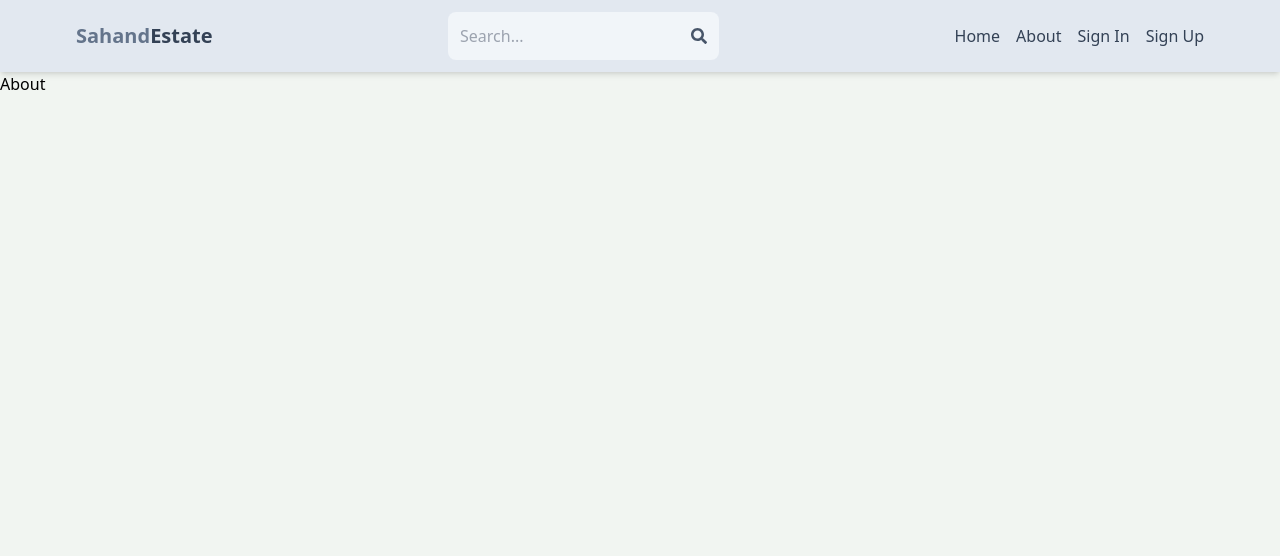
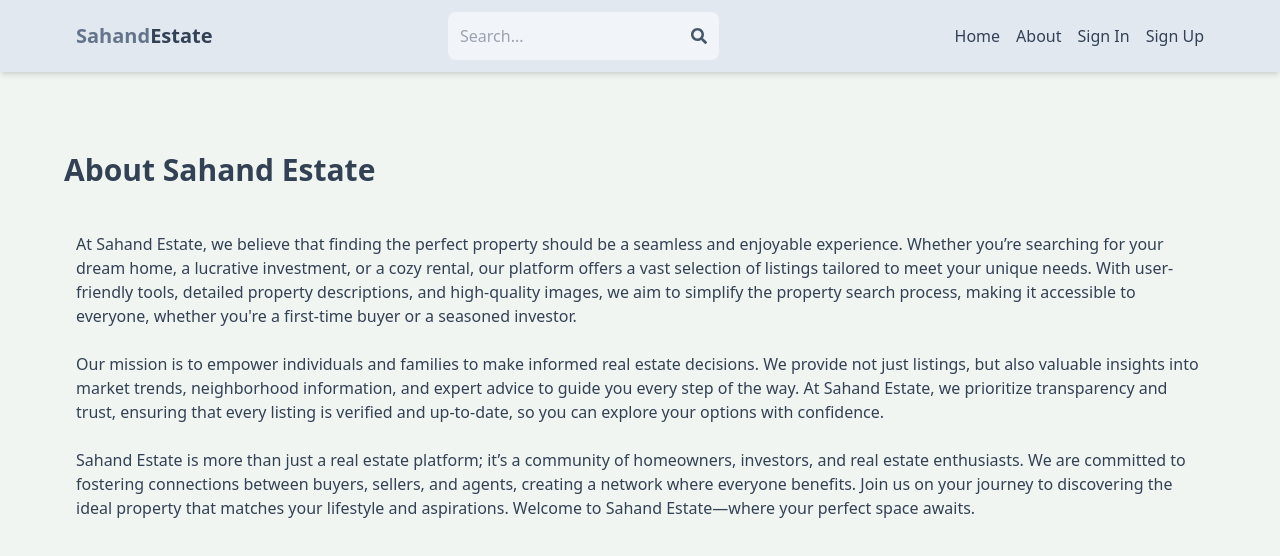
Before and after one commit to ayesha-muttalib123/mern-estate, a React (Vite) app in the folder client/: page /about in a window 1280 px wide. Shown: the top 556 px of the page. Built offline with nearby package versions, Linux system fonts and the light colour scheme.

Commit message:
complete about page

```diff
--- a/client/src/pages/About.jsx
+++ b/client/src/pages/About.jsx
@@ -1,9 +1,37 @@
-import React from 'react'
+import React from "react";
 
 function About() {
   return (
-    <div>About</div>
-  )
+    <div className="mx-auto max-w-6xl  py-20 ">
+      <h1 className="text-slate-700 font-bold text-3xl mb-8">About Sahand Estate</h1>
+      <p className="text-slate-700  p-3">
+        At Sahand Estate, we believe that finding the perfect property should be
+        a seamless and enjoyable experience. Whether you’re searching for your
+        dream home, a lucrative investment, or a cozy rental, our platform
+        offers a vast selection of listings tailored to meet your unique needs.
+        With user-friendly tools, detailed property descriptions, and
+        high-quality images, we aim to simplify the property search process,
+        making it accessible to everyone, whether you're a first-time buyer or a
+        seasoned investor.
+      </p>
+      <p className="text-slate-700  p-3">
+        Our mission is to empower individuals and families to make informed real
+        estate decisions. We provide not just listings, but also valuable
+        insights into market trends, neighborhood information, and expert advice
+        to guide you every step of the way. At Sahand Estate, we prioritize
+        transparency and trust, ensuring that every listing is verified and
+        up-to-date, so you can explore your options with confidence.
+      </p>
+      <p className="text-slate-700  p-3">
+        Sahand Estate is more than just a real estate platform; it’s a community
+        of homeowners, investors, and real estate enthusiasts. We are committed
+        to fostering connections between buyers, sellers, and agents, creating a
+        network where everyone benefits. Join us on your journey to discovering
+        the ideal property that matches your lifestyle and aspirations. Welcome
+        to Sahand Estate—where your perfect space awaits.
+      </p>
+    </div>
+  );
 }
 
-export default About
+export default About;
```
